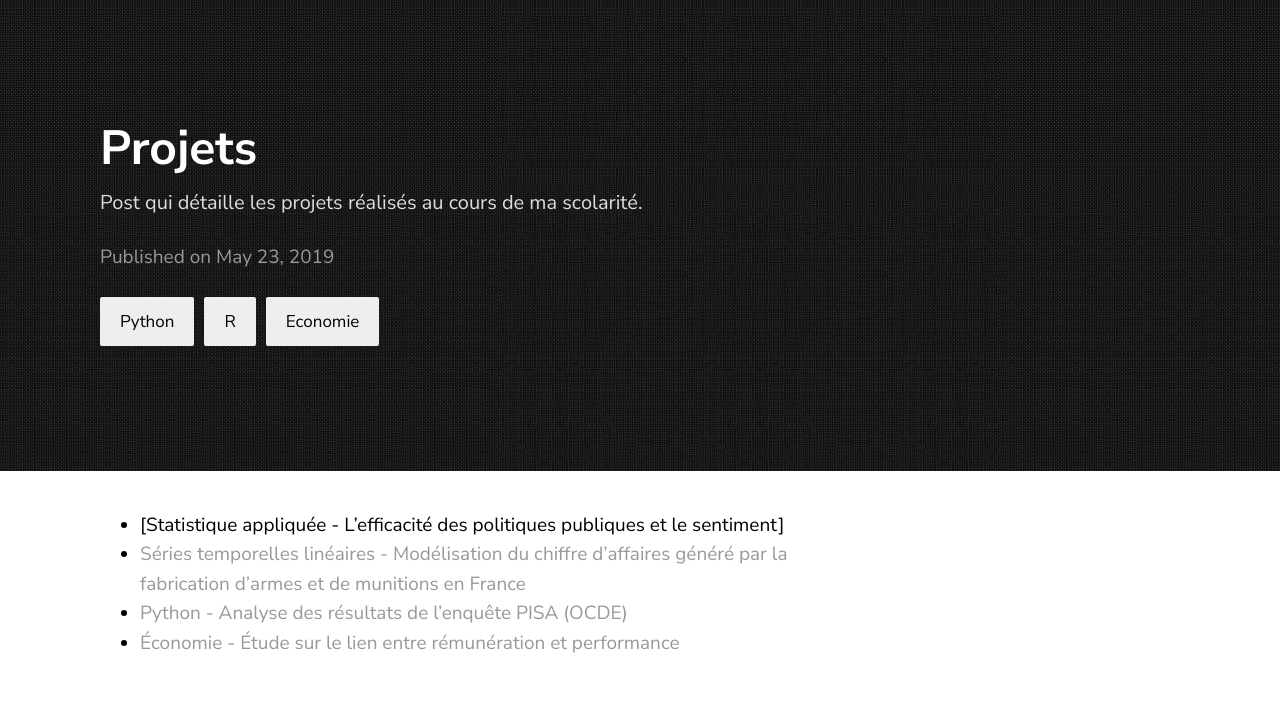
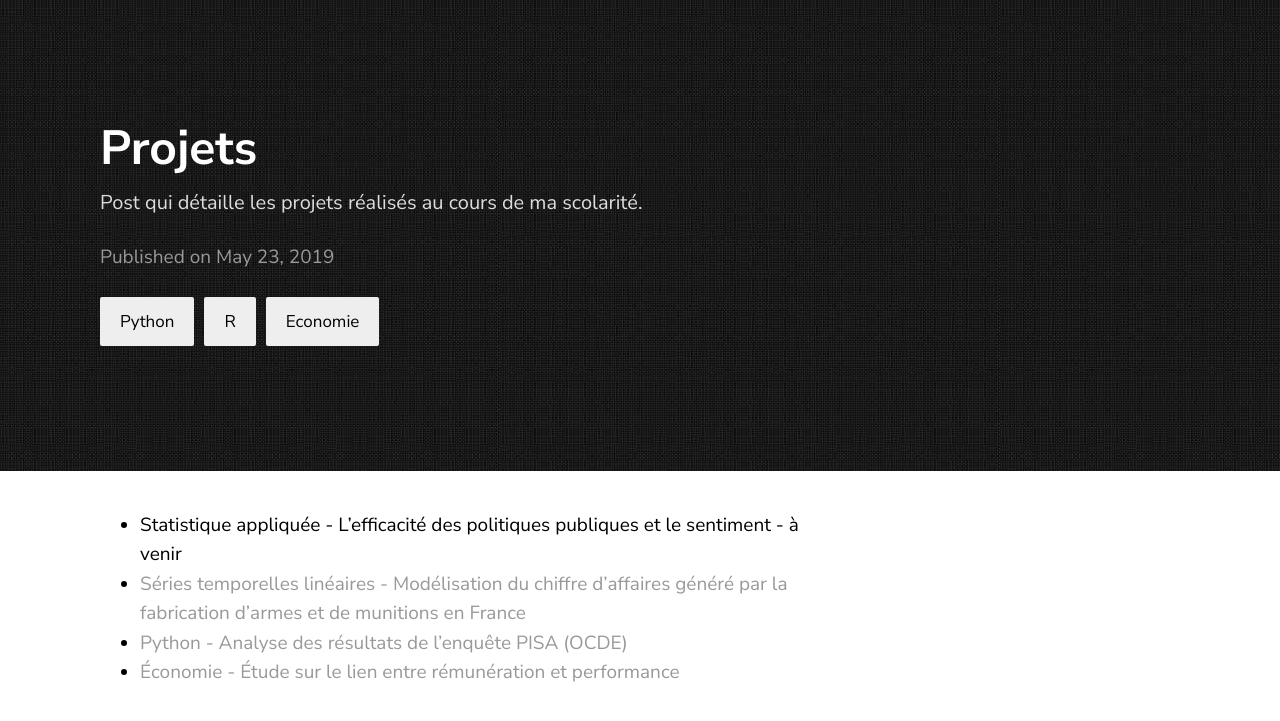
Before and after one commit to pierre-alexandre-aranega/pierre-alexandre-aranega.github.io, a Jekyll site: the page built from _posts/2019-06-30-coding-post.markdown, in a window 1280 px wide. Shown: the top 721 px of the page. Built offline with Jekyll 4.4.1, drawn with Linux system fonts in a browser that asks for light colours.

Commit message:
Update 2019-06-30-coding-post.markdown

```diff
--- a/_posts/2019-06-30-coding-post.markdown
+++ b/_posts/2019-06-30-coding-post.markdown
@@ -5,7 +5,7 @@ description: Post qui détaille les projets réalisés au cours de ma scolarité
 date:   2019-05-23 21:03:36 +0530
 categories: Python R Economie
 ---
-* [Statistique appliquée - L'efficacité des politiques publiques et le sentiment]
+* Statistique appliquée - L'efficacité des politiques publiques et le sentiment - à venir
 * [Séries temporelles linéaires - Modélisation du chiffre d'affaires généré par la fabrication d'armes et de munitions en France](https://pierre-alexandre-aranega.github.io/documents/stl-arima-armement.pdf)
 * [Python - Analyse des résultats de l'enquête PISA (OCDE)](https://nbviewer.jupyter.org/github/pierre-alexandre-aranega/data-analysis-PISA/blob/master/PISA.ipynb)
 * [Économie - Étude sur le lien entre rémunération et performance](https://pierre-alexandre-aranega.github.io/documents/wages-and-performance.pdf)
```
